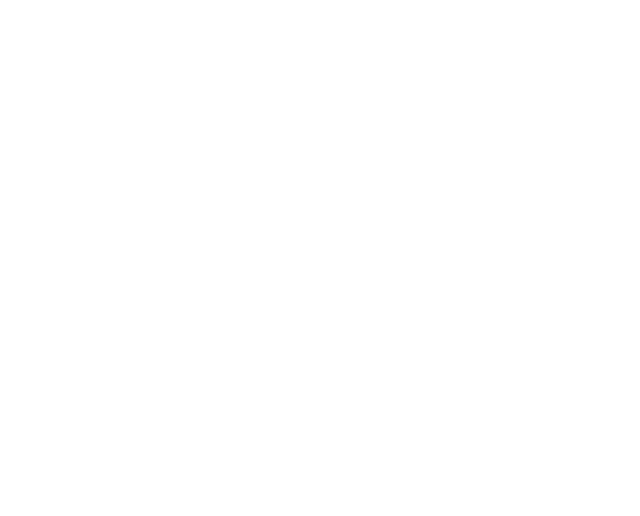
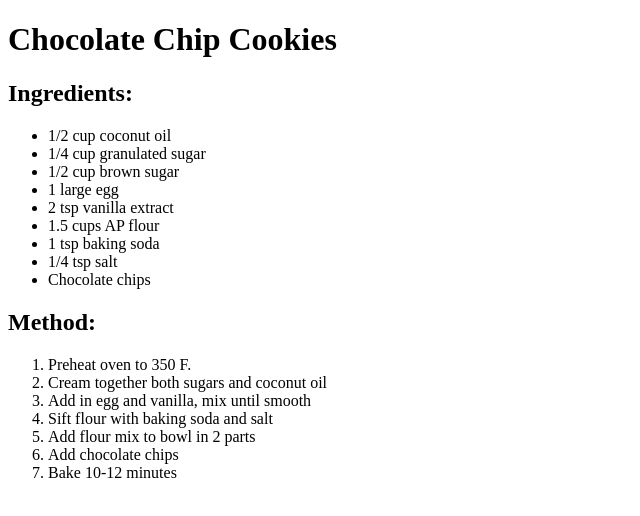
Before and after one commit to briantalbert/odin-recipes, a plain HTML site: page recipes/cookies.html in a window 1280 px wide. Shown: the whole page, without its empty margins (0-640 px from the left). Drawn offline with Linux system fonts and the light colour scheme.

```diff
--- a/recipes/cookies.html
+++ b/recipes/cookies.html
@@ -0,0 +1,33 @@
+<!DOCTYPE html>
+<html lang="en">
+    <head>
+        <meta charset = "UTF-8">
+        <title>Chocolate Chip Cookies</title>
+    </head>
+
+    <body>
+        <h1>Chocolate Chip Cookies</h1>
+        <h2>Ingredients:</h2>
+        <ul>
+            <li>1/2 cup coconut oil</li>
+            <li>1/4 cup granulated sugar</li>
+            <li>1/2 cup brown sugar</li>
+            <li>1 large egg</li>
+            <li>2 tsp vanilla extract</li>
+            <li>1.5 cups AP flour</li>
+            <li>1 tsp baking soda</li>
+            <li>1/4 tsp salt</li>
+            <li>Chocolate chips</li>
+        </ul>
+        <h2>Method:</h2>
+        <ol>
+            <li>Preheat oven to 350 F.</li>
+            <li>Cream together both sugars and coconut oil</li>
+            <li>Add in egg and vanilla, mix until smooth</li>
+            <li>Sift flour with baking soda and salt</li>
+            <li>Add flour mix to bowl in 2 parts</li>
+            <li>Add chocolate chips</li>
+            <li>Bake 10-12 minutes</li>
+        </ol>
+    </body>
+</html>
```
Also changed, not shown: index.html (+6 -1 lines), recipes/chexmix.html (+1 -1 lines), images/chex-mix-30-600x900.jpg (added).
